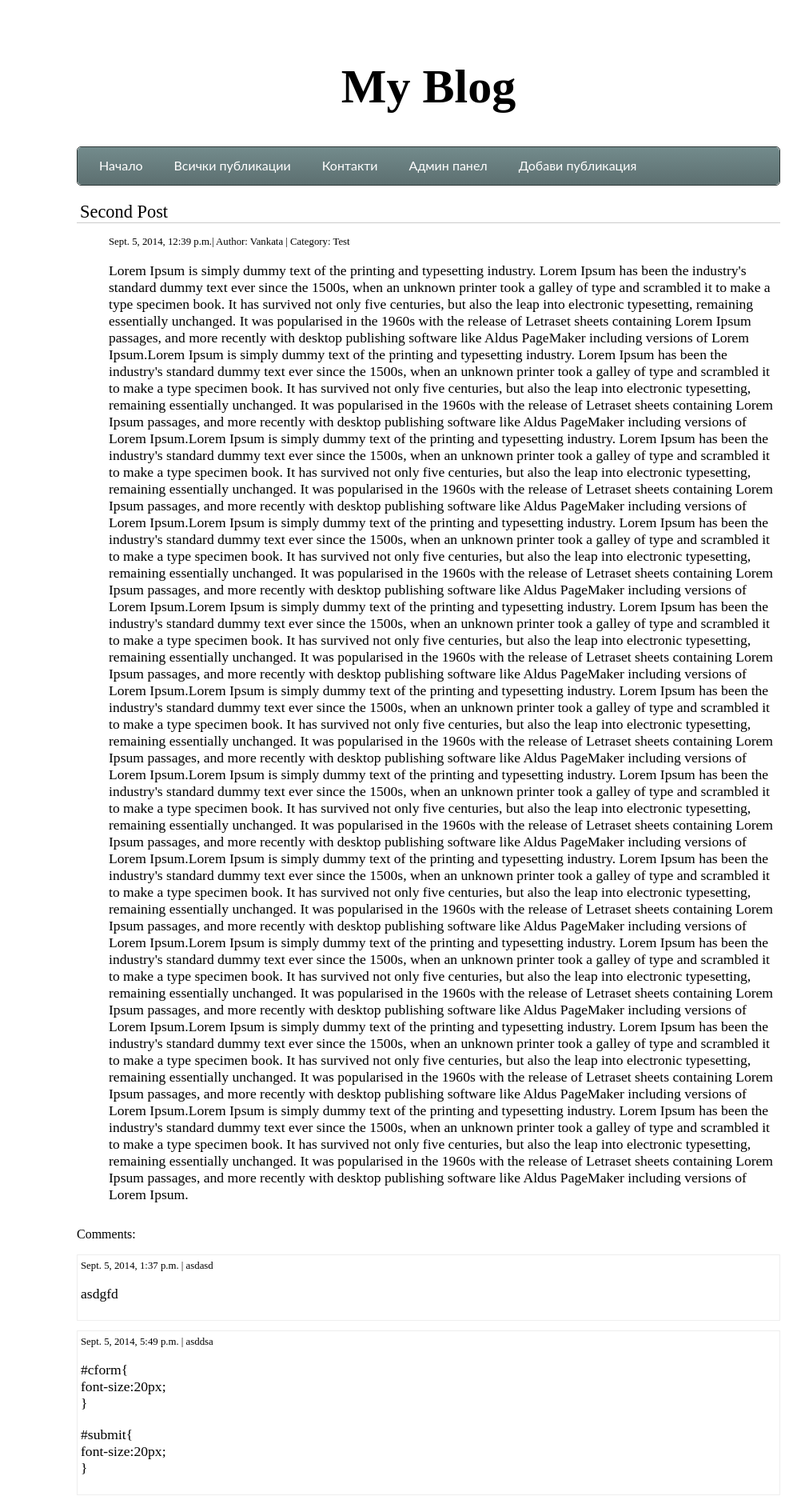
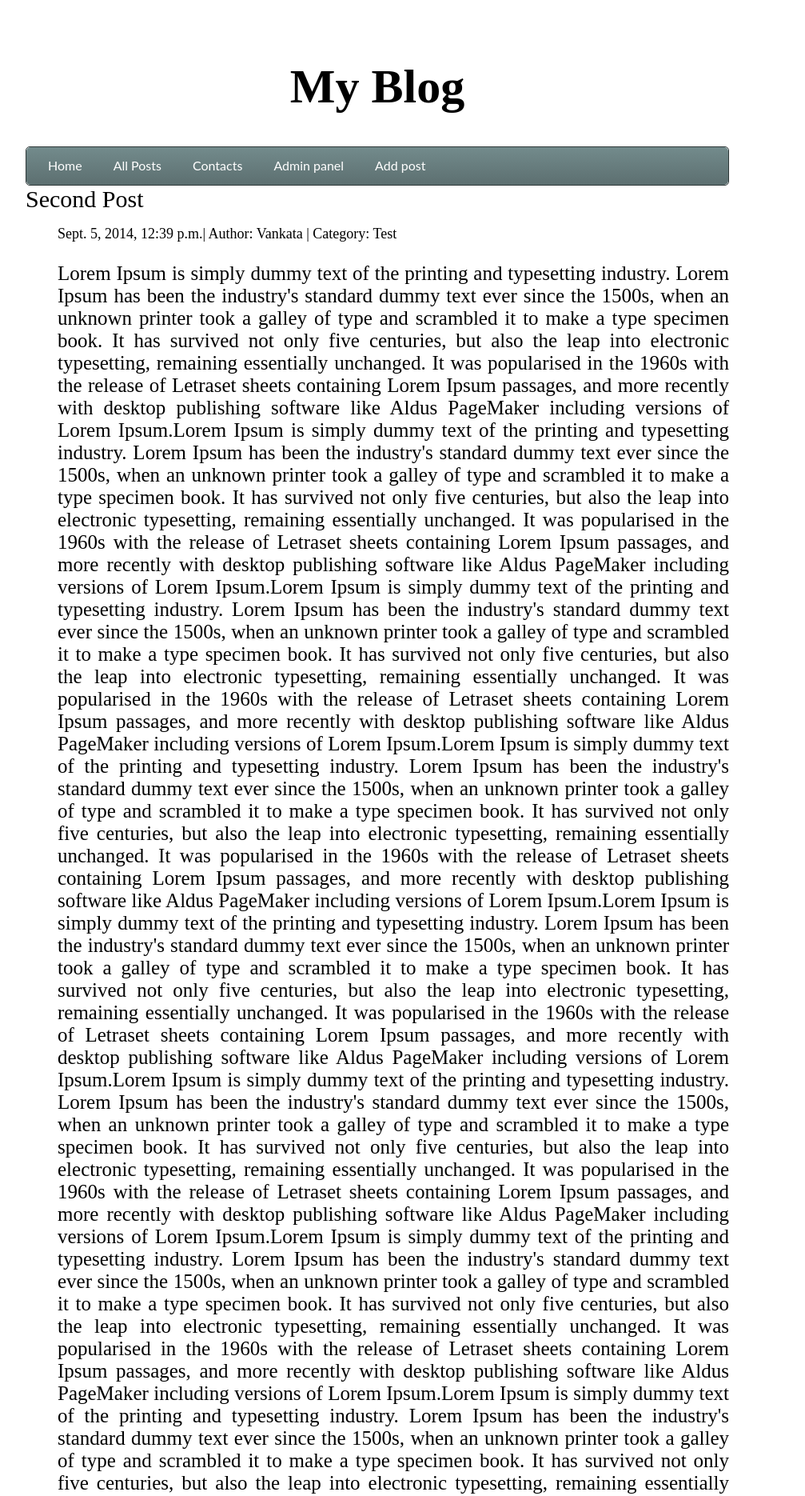
Before and after one commit to Vurbanov/Blog, a Django app: page /blog/2/ in a window 1280 px wide. Shown: the top 1870 px of the page at 80% size, without its empty margins (168-1175 px from the left). Run offline with Django 3.2, Linux system fonts and the light colour scheme; a user stored in the database is signed in; data comes from the database, SQL or seed files in the repository; both versions use the stored data as it was after the commit.

Commit message:
A little more CSS and some URL fixes

```diff
--- a/blog/static/blog/style.css
+++ b/blog/static/blog/style.css
@@ -1,9 +1,12 @@
 body{
-padding-left:20%;
-padding-right:10%;
+padding-left:15%;
+padding-right:15%;
 padding-top:2%;
 font-family: 'Times New Roman', Times, serif;
 
+}
+a{
+text-decoration:none;
 }
 #navigation ul,
 #navigation li,
@@ -116,3 +119,54 @@ color:black;
 font-size: 60px;
 text-align:center;
 }
+
+.main a:link {
+    color: #000000;
+}
+
+
+.main a:visited {
+    color: #000000;
+}
+
+
+.main a:hover {
+    color: #000000;
+    font-size:35px;
+}
+
+
+.main a:active {
+    color: #000000;
+}
+.title {
+font-size:30px;
+text-align:left;
+}
+.body {
+text-align:justify;
+font-size:25px;
+}
+.one_post {
+display:inline;
+}
+.information{
+font-size:18px;
+}
+.comment_body{
+font-size: 20px;
+
+}
+#start_of_comments{
+font-size:25px;
+font-weight:bold;
+}
+
+#addc {
+font-size:20px;
+}
+
+
+#view_comments{
+font-size:20px;
+}
--- a/blog/static/blog/style_post.css
+++ /dev/null
@@ -1,14 +0,0 @@
-.main { margin-left: 25px; margin-top: 30px; }
-        .information { font-size: 0.8em; margin-top: 2px; }
-        .comment { border: 1px solid #eee; padding: 4px; margin-bottom: 12px; }
-        .body { font-size: 1.1em; margin-top: 2px; }
-        .messages { margin-left: 20px; }
-        .title { font-size: 1.4em; margin-top: 20px; border-bottom: 1px solid #ccc; padding-left: 4px; }
-
-        #addc { width: 508px; background: #f5f5f5; padding: 3px; padding-bottom: 8px;
-            border-bottom: 1px dotted #aaa;
-            }
-        #cform { background: #f5f5f5; width: 506px; padding: 4px; padding-bottom: 0px; }
-        #submit { text-align: right; margin-right: 50px; width: 500px; margin-top: -5px; }
-
-        ul { margin-bottom: 30px; }
--- a/blog/templates/blog/base.html
+++ b/blog/templates/blog/base.html
@@ -16,12 +16,12 @@
         <div id="navigation">
             {% block nav-global %}
               <ul>
-                <li><a href="{% url 'blog:home_page' %}" >Начало</a></li>
-                <li><a href="{% url 'blog:publications' %}">Всички публикации</a></li>
-                <li><a href="{% url 'blog:contacts' %}">Контакти</a></li>
+                <li><a href="{% url 'blog:home_page' %}">Home</a></li>
+                <li><a href="{% url 'blog:publications' %}">All Posts</a></li>
+                <li><a href="{% url 'blog:contacts' %}">Contacts</a></li>
                 {% if user.is_staff %}
-                <li><a href="{% url 'admin:index' %}">Админ панел</a></li>
-                <li><a href="{% url 'admin:blog_post_add' %}">Добави публикация</a></li>
+                <li><a href="{% url 'admin:index' %}">Admin panel</a></li>
+                <li><a href="{% url 'admin:blog_post_add' %}">Add post</a></li>
                 {% endif %}
                   </ul>
             {% endblock %}
--- a/blog/templates/blog/posts.html
+++ b/blog/templates/blog/posts.html
@@ -1,7 +1,7 @@
 {% extends 'blog/base.html'%}
-{% load staticfiles %}
-       {% block links%}  <link rel="stylesheet" type="text/css" href="{% static 'blog/style_post.css' %}" /> {% endblock %}
-        {% block content %}
+
+
+    {% block content %}
 
 <div class="title">{{ post.title }}</div>
 <ul>
@@ -10,17 +10,17 @@
 </ul>
 
 {% if comments %}
-    <p>Comments:</p>
+    <p id="start_of_comments">Comments:</p>
 {% endif %}
 
 {% for comment in comments %}
     <div class="comment">
-        <div class="information">{{ comment.pub_date }} | {{ comment.author }}</div>
-        <div class="body">{{ comment.body|linebreaks }}</div>
+        <div class="information">{{ comment.pub_date }} | Author: {{ comment.author }}</div>
+        <div class="comment_body">{{ comment.body|linebreaks }}</div>
     </div>
 {% endfor %}
 
-<div id="addc">Add a comment</div>
+<div id="addc">Add a comment:</div>
 <form action="{% url 'blog:add_comment' post.id %}" method="POST">{% csrf_token %}
     <div id="cform">
         Name: {{ form.author }} <br>
--- a/blog/templates/blog/publications.html
+++ b/blog/templates/blog/publications.html
@@ -4,6 +4,7 @@
     <div class="main">
        <ul>
         {% for post in posts %}
+           <div class="one_post">
             <div class="title">
                 <a href="{% url 'blog:post' post.id %}">{{ post.title }}</a>
             </div>
@@ -11,6 +12,7 @@
                 <div class="information">{{ post.pub_date }} | Author: {{post.author}}{% if post.category %} | Category:{{ post.category }} {% endif %}</div>
 
             </ul>
+               </div>
         {% endfor %}
     </ul>
     </div>
--- a/blog/urls.py
+++ b/blog/urls.py
@@ -5,7 +5,7 @@ from blog import views
 urlpatterns = patterns('',
     url(r'^$', views.home_page, name='home_page'),
     url(r'(?P<post_id>\d+)/', views.post, name='post'),
-    url(r'^add_comment/(?P<pk>\d+)/&', views.add_comment, name='add_comment'),
+    url(r'^add_comment/(?P<pk>\d+)/$', views.add_comment, name='add_comment'),
     url(r'^publications/$', views.publications, name='publications'),
     url(r'^contacts/$', views.contacts, name='contacts'),
 
--- a/blog/views.py
+++ b/blog/views.py
@@ -1,10 +1,10 @@
 from django.shortcuts import render, redirect
 from blog.forms import CommentForm
 from blog.models import Post, Comments
-from django.core.urlresolvers import reverse
+
 
 def home_page(request):
-    posts = Post.objects.all().order_by("-pub_date")[:6]
+    posts = Post.objects.all().order_by("-pub_date")[:1]
     return render(request, "blog/index.html", {'posts': posts, 'user': request.user})
 
 def post(request, post_id):
@@ -25,7 +25,7 @@ def add_comment(request, pk):
         comment = cf.save(commit=False)
         comment.author = author
         comment.save()
-    return redirect('blog/posts.html', args=[pk])
+    return redirect('posts.html', args=[pk])
 
 def publications(request):
     posts = Post.objects.all().order_by('-pub_date')
--- a/myblog/urls.py
+++ b/myblog/urls.py
@@ -4,7 +4,7 @@ from django.contrib import admin
 admin.autodiscover()
 
 urlpatterns = patterns('',
-    url(r'^', include('blog.urls', namespace='blog', app_name='blog')),
+    url(r'^blog/', include('blog.urls', namespace='blog', app_name='blog')),
 
     url(r'^admin/', include(admin.site.urls)),
 )
```
Also changed, not shown: blog/templates/blog/index.html (+7 -7 lines), blog/static/blog/style_index.css (deleted), db.sqlite3.
